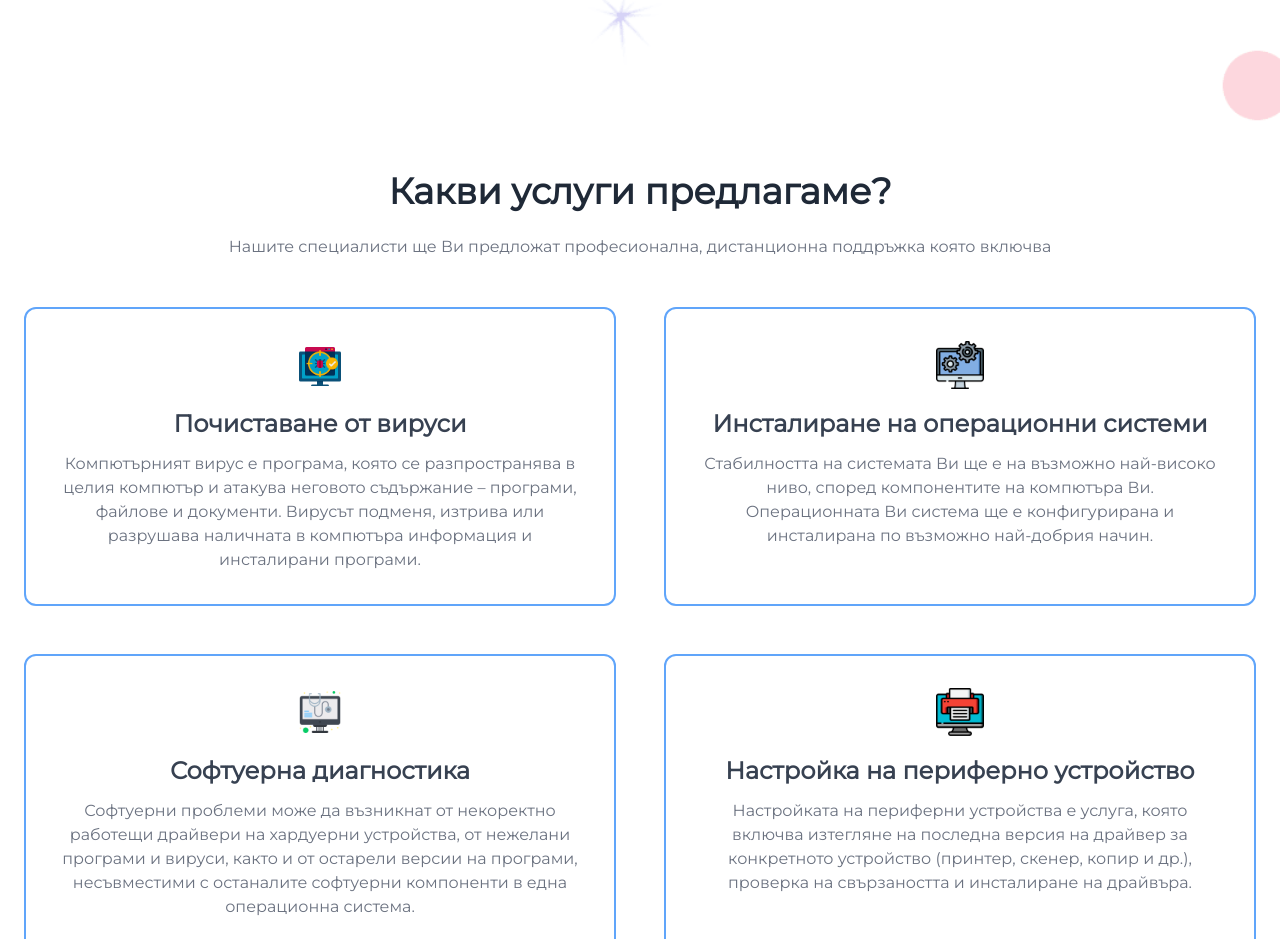
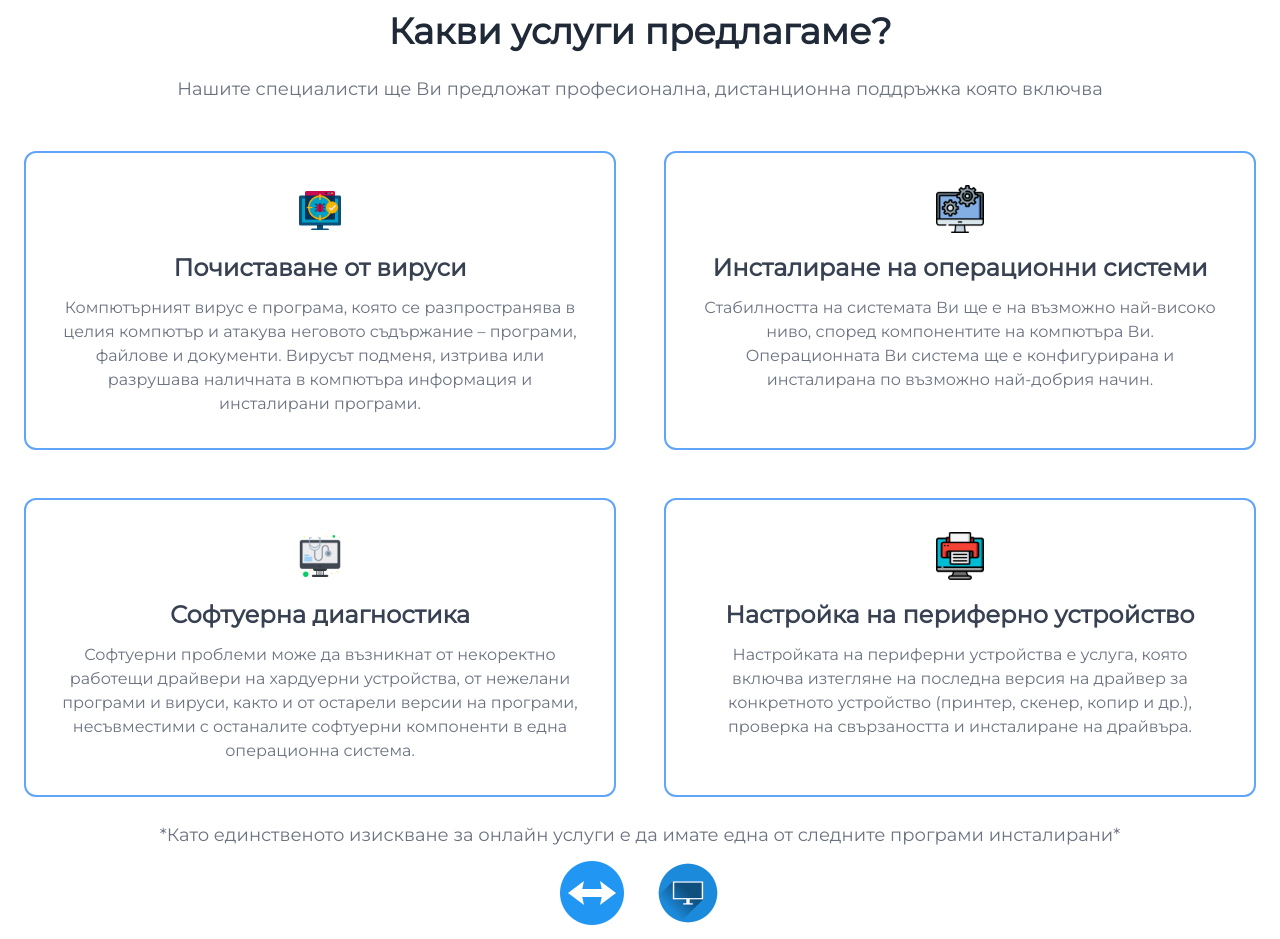
Before and after one commit to Nikolaevmar/itserviceskn, a React (Create React App) app: page / in a window 1280 px wide. Shown: the part 720-1659 px from the top of the page. Built offline with nearby package versions, Linux system fonts and the light colour scheme.

Commit message:
add final touches to features section

```diff
--- a/src/components/Features.js
+++ b/src/components/Features.js
@@ -4,15 +4,17 @@ import protection from '../assets/icons/protection.png'
 import install from '../assets/icons/install.png'
 import software from '../assets/icons/software.png'
 import printer from '../assets/icons/printer.png'
+import teamviewer from '../assets/icons/teamviewer.png'
+import ultraviewer from '../assets/icons/ultraviewer.png'
 
 export default function Features() {
     return (
-        <div class="bg-white dark:bg-gray-900 mt-60">
+        <div class="bg-white dark:bg-gray-900 mt-20">
         <div class="container px-6 py-10 mx-auto">
           <h1 class="w-full text-3xl font-semibold text-gray-800 lg:text-4xl dark:text-white flex justify-center">
             Какви услуги предлагаме?
           </h1>
-          <p class="mt-4 text-gray-500 xl:mt-6 dark:text-gray-300 justify-center flex">
+          <p class="text-lg mt-4 text-gray-500 xl:mt-6 dark:text-gray-300 justify-center flex">
             Нашите специалисти ще Ви предложат професионална, дистанционна поддръжка която включва
           </p>
           <div class="grid grid-cols-1 gap-8 mt-8 xl:mt-12 xl:gap-12 md:grid-cols-2 xl:grid-cols-2 text-center">
@@ -21,6 +23,17 @@ export default function Features() {
            <FeatureBox image={software} title='Софтуерна диагностика' content='Софтуерни проблеми може да възникнат от некоректно работещи драйвери на хардуерни устройства, от нежелани програми и вируси, както и от остарели версии на програми, несъвместими с останалите софтуерни компоненти в една операционна система.'/>
            <FeatureBox image={printer} title='Настройка на периферно устройство' content='Настройката на периферни устройства е услуга, която включва изтегляне на последна версия на драйвер за конкретното устройство (принтер, скенер, копир и др.), проверка на свързаността и инсталиране на драйвъра.'/>
           </div>
+          <p class="text-lg mt-4 text-gray-500 xl:mt-6 dark:text-gray-300 justify-center flex">
+            *Като единственото изискване за онлайн услуги е да имате една от следните програми инсталирани*
+          </p>
+          <div className='flex mt-3 justify-center'>
+              <a href="https://www.teamviewer.com/en/" target="_blank">
+                <img src={teamviewer} className='w-16 h-16 mr-8'/>
+                </a>
+              <a href="https://www.ultraviewer.net/en/download.html" target="_blank">
+                <img src={ultraviewer} className='w-16 h-16'/>
+                </a>
+            </div>
         </div>
       </div>
     )
--- a/src/index.css
+++ b/src/index.css
@@ -1,7 +1,11 @@
+@tailwind base;
+@tailwind components;
+@tailwind utilities;
+
 body {
   font-family: "Montserrat", sans-serif;
 }
 
-@tailwind base;
-@tailwind components;
-@tailwind utilities;
+html {
+    scroll-behavior: smooth;
+}
```
Also changed, not shown: src/assets/icons/teamviewer.png (added), src/assets/icons/ultraviewer.png (added).
